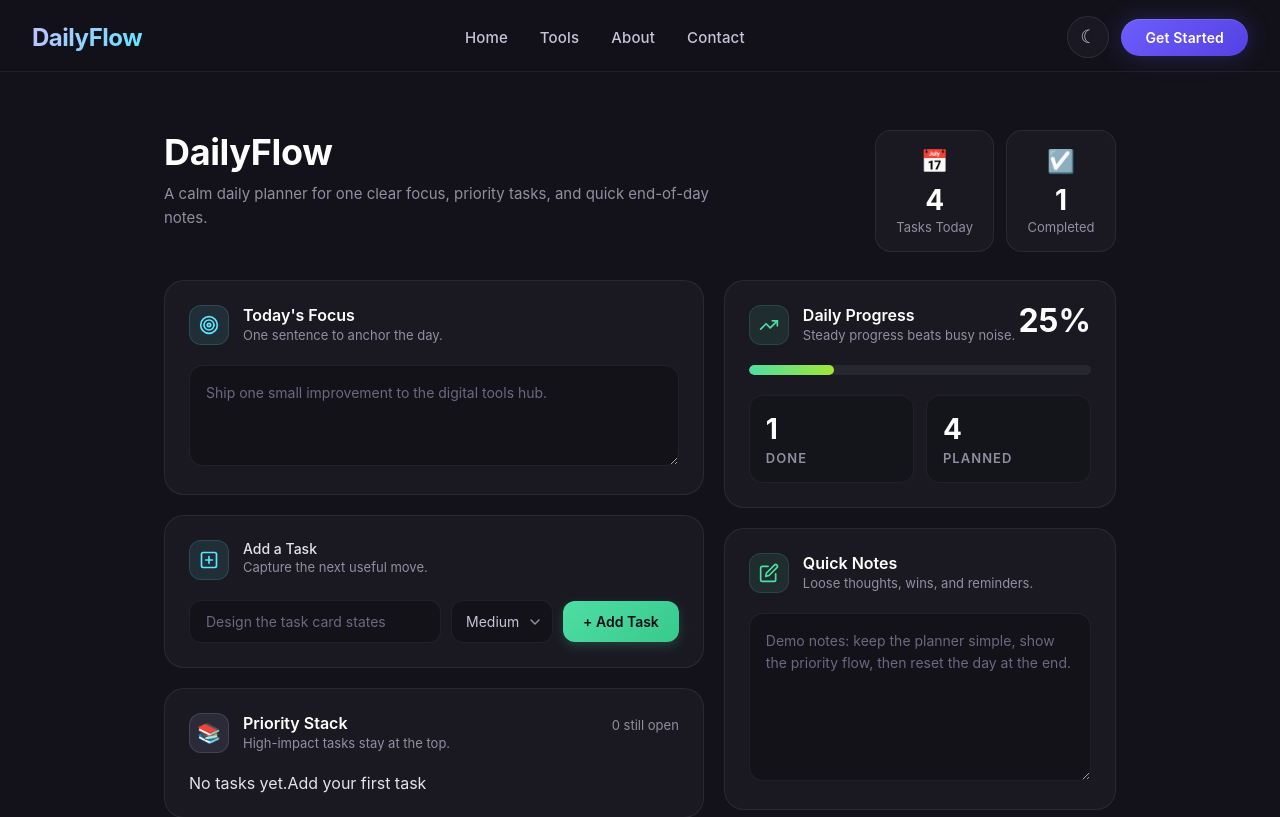
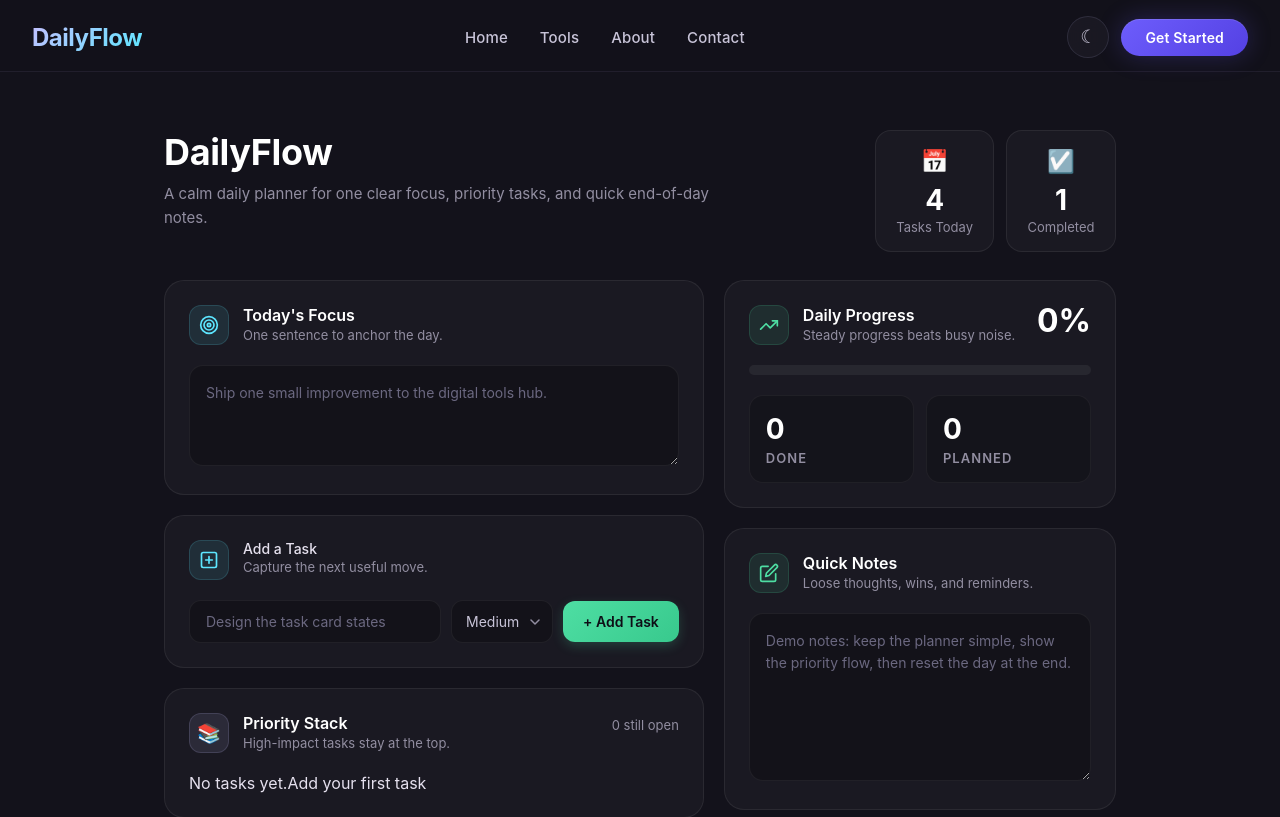
Before and after one commit to Divasdev/Let-S-React, a React (Vite) app in the folder Daily-flow/: page /tools in a window 1280 px wide. Shown: the top 817 px of the page. Built offline with nearby package versions, Linux system fonts and the light colour scheme.

Commit message:
feat(progress): update ProgressBar to display dynamic task completion stats

```diff
--- a/Daily-flow/src/features/dashboard/ProgressBar.jsx
+++ b/Daily-flow/src/features/dashboard/ProgressBar.jsx
@@ -1,6 +1,8 @@
 import "./ProgressBar.css";
 
-export function ProgressBar({ progress = 25 }) {
+export function ProgressBar({ progress,completedCount,totalTasks }) {
+
+
    return (
       <div className="progress-card">
          <div className="progress-header">
@@ -28,11 +30,11 @@ export function ProgressBar({ progress = 25 }) {
 
          <div className="progress-stats">
             <div className="progress-stat-box">
-               <span className="stat-number">1</span>
+               <span className="stat-number">{completedCount}</span>
                <span className="stat-label">Done</span>
             </div>
             <div className="progress-stat-box">
-               <span className="stat-number">4</span>
+               <span className="stat-number">{totalTasks-completedCount}</span>
                <span className="stat-label">Planned</span>
             </div>
          </div>
--- a/Daily-flow/src/pages/Tools/Tools.jsx
+++ b/Daily-flow/src/pages/Tools/Tools.jsx
@@ -11,6 +11,8 @@ import "./Tools.css";
 import { useState } from "react";
 
 export function ToolsRoute() {
+
+
    const [tasks,setTasks]=useState([]);
 
    function handleAddTask(task) {
@@ -47,6 +49,11 @@ export function ToolsRoute() {
    }
 
 
+    const totalTask = tasks.length;
+    const completeCount = tasks.filter((task) => task.done).length;
+    const percentage = totalTask === 0 ? 0 : Math.round((completeCount / totalTask) * 100);
+
+
    return (
       <div className="tools-page">
          <Navbar />
@@ -65,7 +72,12 @@ export function ToolsRoute() {
                </div>
                {/* Right column */}
                <div className="tools-col-right">
-                  <ProgressBar progress={25} />
+                  <ProgressBar
+                   progress={percentage}
+                   completedCount={completeCount}
+                   totalTasks={totalTask}
+
+                  />
                   <QuickNotes />
                   <ResetDayBanner />
                </div>
```
